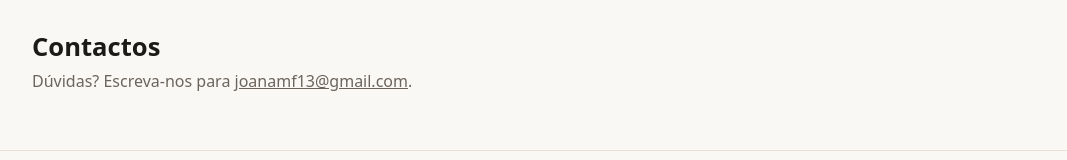
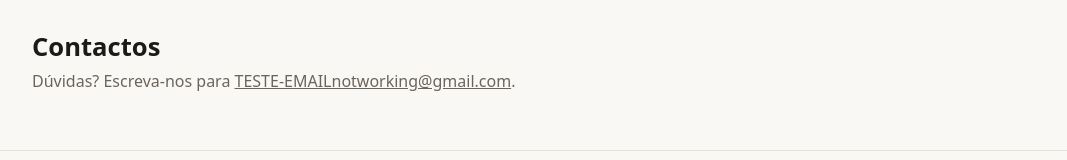
Before and after one commit to JoanaMFerreira13/3DPrinting, a plain HTML site: page index.html in a window 1280 px wide. Shown: the part 4354-4514 px from the top of the page, without its empty margins (106-1173 px from the left). Drawn offline with Linux system fonts and the light colour scheme.

Commit message:
Update email in configuration object

```diff
--- a/index.html
+++ b/index.html
@@ -134,7 +134,7 @@ footer{border-top:1px solid var(--bd);padding:26px 0;color:var(--mu);text-align:
 
 <script src="pecas.js"></script>
 <script>
-var CFG={brand:"Cantinho dos Moxis",email:"joanamf13@gmail.com"};
+var CFG={brand:"Cantinho dos Moxis",email:"TESTE-EMAILnotworking@gmail.com"};
 var CORES=["Preto","Branco","Cinzento","Vermelho","Azul","Verde","Amarelo","Laranja","Rosa","Madeira","Outra (indicar nas observações)"];
 var P=window.PECAS||[];
 var CATS=["Todos"];
```
